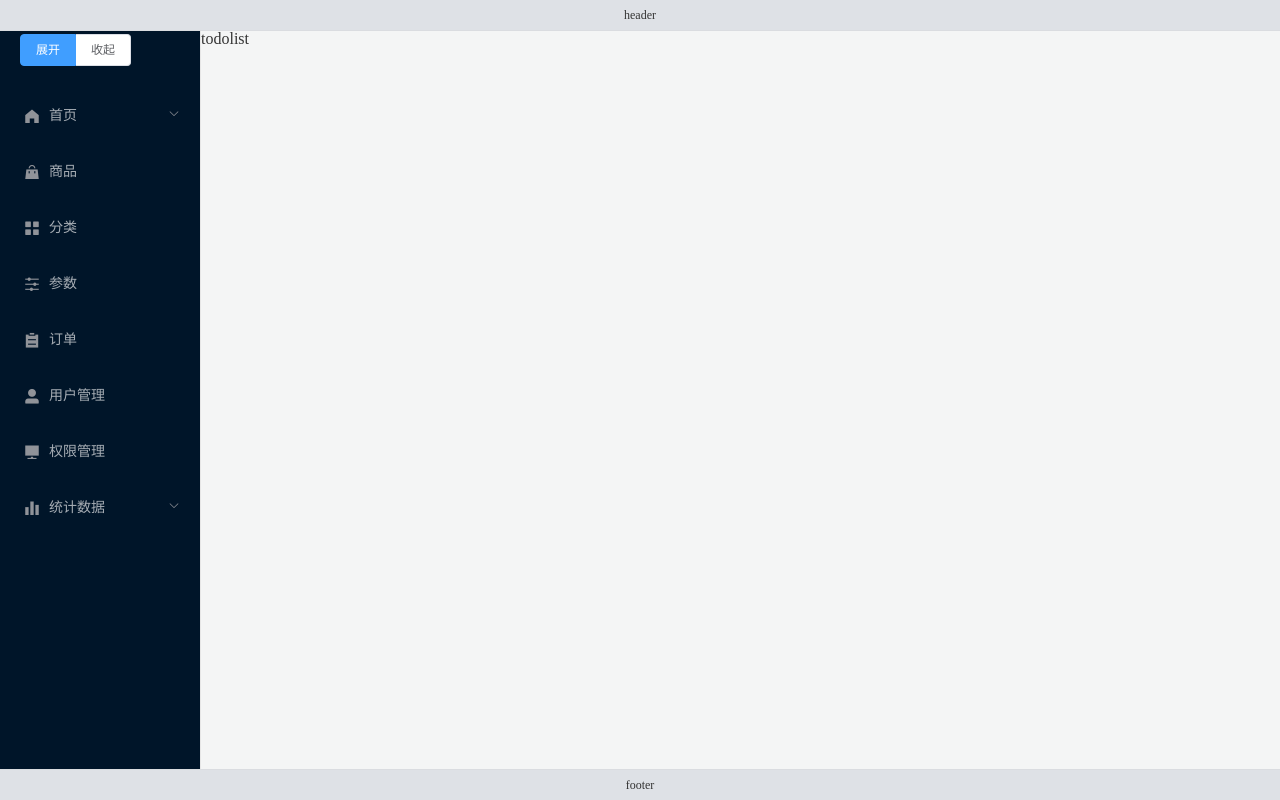
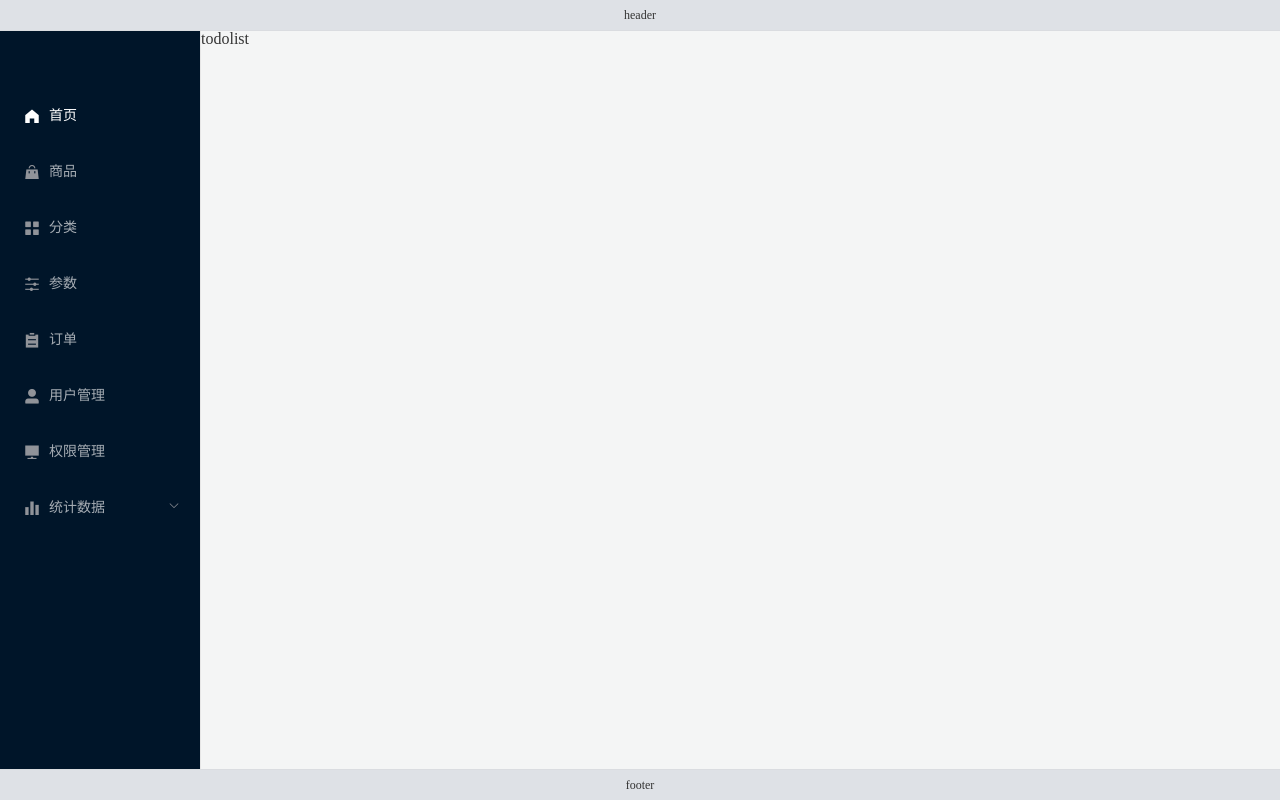
Before and after one commit to uEndMe/0723--todolist, a Vue app: page / in a window 1280 px wide. Built offline with nearby package versions, Linux system fonts and the light colour scheme.

Commit message:
完善 NavMenu

```diff
--- a/public/index.html
+++ b/public/index.html
@@ -1,18 +1,22 @@
 <!DOCTYPE html>
 <html lang="en">
+
 <head>
   <meta charset="utf-8">
   <meta http-equiv="X-UA-Compatible" content="IE=edge">
   <meta name="viewport" content="width=device-width,initial-scale=1.0">
   <link rel="icon" href="<%= BASE_URL %>favicon.ico">
-    <link rel="stylesheet" href="./css/reset.css">
+  <link rel="stylesheet" href="/css/reset.css">
   <title><%= htmlWebpackPlugin.options.title %></title>
 </head>
+
 <body>
   <noscript>
-      <strong>We're sorry but <%= htmlWebpackPlugin.options.title %> doesn't work properly without JavaScript enabled. Please enable it to continue.</strong>
+    <strong>We're sorry but <%= htmlWebpackPlugin.options.title %> doesn't work properly without JavaScript enabled.
+      Please enable it to continue.</strong>
   </noscript>
   <div id="app"></div>
   <!-- built files will be auto injected -->
 </body>
+
 </html>
--- a/src/pages/main/VNav.vue
+++ b/src/pages/main/VNav.vue
@@ -1,4 +1,5 @@
 <template>
+
   <!--
     * NavMenu 导航菜单组件
     * 缺陷：
@@ -6,7 +7,7 @@
     * 2. template css难以选取     - 去掉 scoped
    -->
   <el-menu
-    default-active="0"
+    default-active="1"
     class="el-menu-vertical-demo"
     @open="handleOpen"
     @close="handleClose"
@@ -15,35 +16,17 @@
     text-color="#ffffffa5"
     active-text-color="#fff"
   >
-    <!-- 伸缩按钮 -->
-    <el-menu-item>
-      <el-radio-group
-        v-model="isCollapse"
-        style="margin-bottom: 20px;"
-      >
-        <el-radio-button :label="false">展开</el-radio-button>
-        <el-radio-button :label="true">收起</el-radio-button>
-      </el-radio-group>
+    <h1
+      @click="isCollapse=!isCollapse"
+      alt="todolist"
+      class="h1"
+    >
+    </h1>
+    <!-- 项目 -->
+    <el-menu-item index="1">
+      <i class="el-icon-s-home"></i>
+      <span slot="title">首页</span>
     </el-menu-item>
-    <!-- 标题 -->
-    <el-submenu index="1">
-      <template slot="title">
-        <i class="el-icon-s-home"></i>
-        <span slot="title">首页</span>
-      </template>
-      <el-menu-item-group>
-        <span slot="title">分组一</span>
-        <el-menu-item index="1-1">选项1</el-menu-item>
-        <el-menu-item index="1-2">选项2</el-menu-item>
-      </el-menu-item-group>
-      <el-menu-item-group title="分组2">
-        <el-menu-item index="1-3">选项3</el-menu-item>
-      </el-menu-item-group>
-      <el-submenu index="1-4">
-        <template slot="title">选项4</template>
-        <el-menu-item index="1-4-1">选项1</el-menu-item>
-      </el-submenu>
-    </el-submenu>
     <!-- 项目 -->
     <el-menu-item index="2">
       <i class="el-icon-s-goods"></i>
@@ -85,6 +68,7 @@
       <el-menu-item index="8-3">饼图</el-menu-item>
     </el-submenu>
   </el-menu>
+
 </template>
 
 <script>
@@ -107,10 +91,12 @@ export default {
 </script>
 
 <style lang="stylus" rel="stylesheet/stylus" scoped>
-.el-menu-vertical-demo
-  &:not(.el-menu--collapse)
-    width 200px
-    min-height 400px
+.h1
+  height 56px
+
+.el-menu-vertical-demo:not(.el-menu--collapse)
+  width 200px
+  min-height 400px
 
 .el-menu::after
   display none
```
Also changed, not shown: 1 other file (tests, documents, lock files or other folders). Lines whose indentation alone changed are shown as unchanged.
